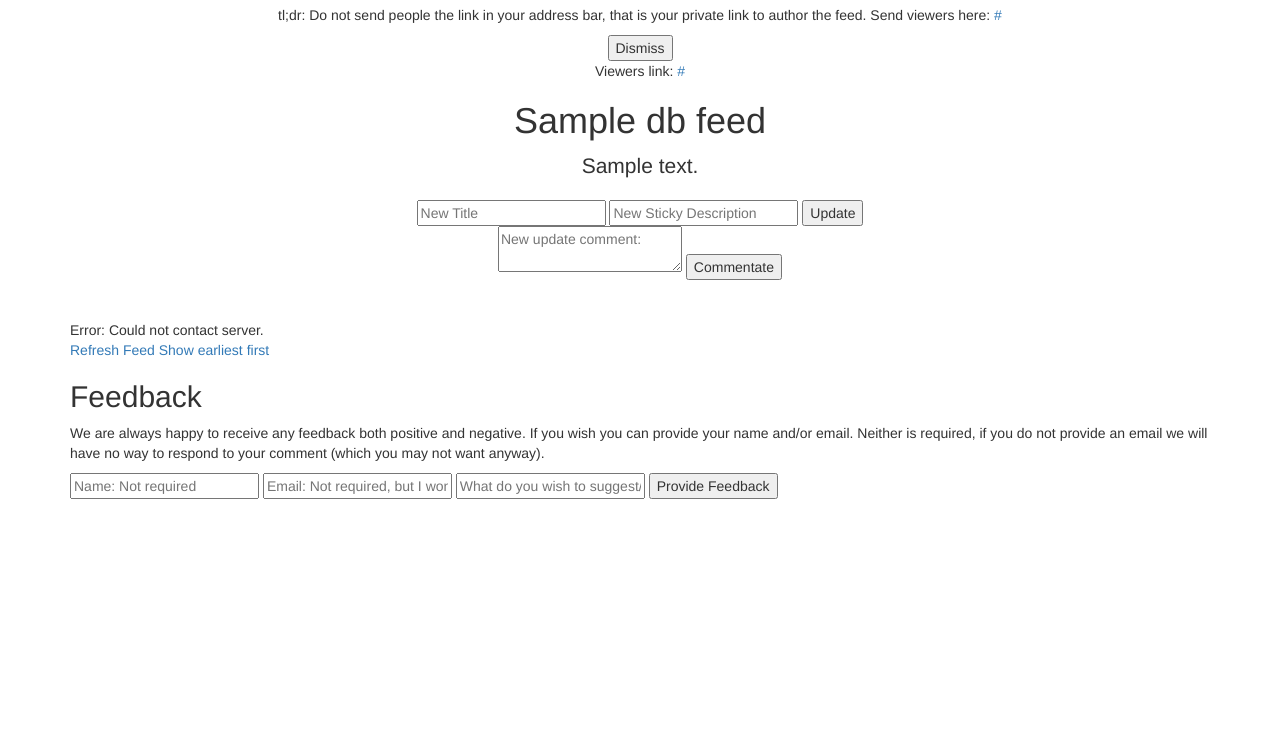
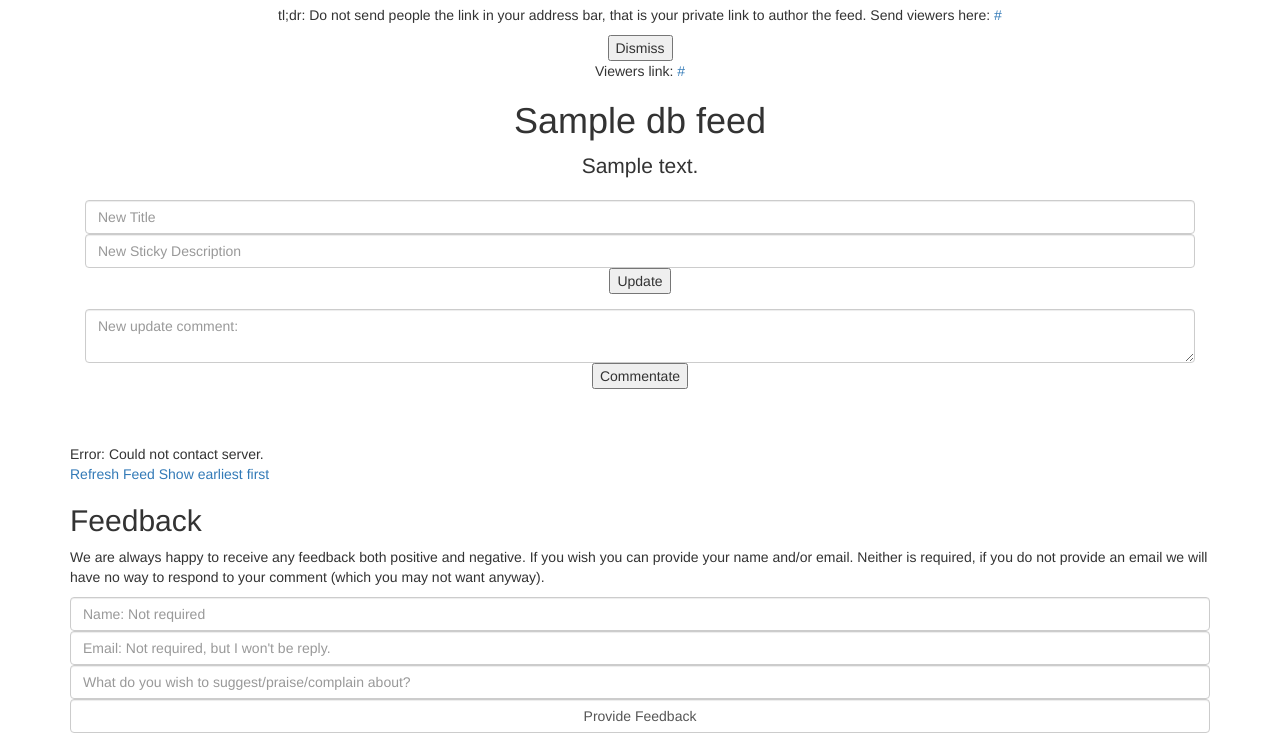
Before and after one commit to allanderek/blow-by-blow, a Python web app: template app/templates/view_feed.html in a window 1280 px wide. Shown: the part 275-1023 px from the top of the page. Before the commit the page ends 774 px from the top, so only its background shows below. Run offline with Jinja, Linux system fonts and the light colour scheme; the template is opened without the code that fills it: most values are stand-ins (such as "Sample title", 1, 10 or a date in 2020); form fields are guessed from the names that the template uses; some libraries are stand-ins or nearby versions.

Commit message:
Use bootstrap classes for the list view of moments and for the forms for updating the feed and giving feedback.

```diff
--- a/app/templates/base.html
+++ b/app/templates/base.html
@@ -82,12 +82,14 @@ body {
       </p>
       <form id="give-feedback" class="feedback-controls" method="POST"
             action="{{ url_for('give_feedback') }}">
-        {{ feedback_form.hidden_tag() }}
-        {{ feedback_form.feedback_name(placeholder="Name: Not required") }}
-        {{ feedback_form.feedback_email(placeholder="Email: Not required, but I won't be reply.") }}
-        {{ feedback_form.feedback_text(placeholder="What do you wish to suggest/praise/complain about?") }}
-        <button type="submit" class="feedback_submit_button"
-                id="feedback_submit_button" name="feedback_submit_button">Provide Feedback</button>
+        <div class="form-group">
+          {{ feedback_form.hidden_tag() }}
+          {{ feedback_form.feedback_name(placeholder="Name: Not required", class="form-control") }}
+          {{ feedback_form.feedback_email(placeholder="Email: Not required, but I won't be reply.",  class="form-control") }}
+          {{ feedback_form.feedback_text(placeholder="What do you wish to suggest/praise/complain about?", class="form-control") }}
+          <button type="submit" class="form-control"
+                  id="feedback_submit_button" name="feedback_submit_button">Provide Feedback</button>
+        </div><!-- /.form-group -->
       </form>
     </div><!-- /#.feedback-area -->
 </div><!-- /.container -->
--- a/app/templates/view_feed.html
+++ b/app/templates/view_feed.html
@@ -61,13 +61,15 @@
           action="{{ url_for('update_feed',
                              feed_no=db_feed.id,
                              secret=secret) }}">
+        <div class="form-group">
           {{ update_feed_form.hidden_tag() }}
-        {{ update_feed_form.title_text(placeholder="New Title") }}
-        {{ update_feed_form.desc_text(placeholder="New Sticky Description") }}
+          {{ update_feed_form.title_text(placeholder="New Title", class="form-control") }}
+          {{ update_feed_form.desc_text(placeholder="New Sticky Description", class="form-control") }}
           <button type="submit"
                   class="update-feed-header-button"
                   id="update-feed-header-button"
                   name="update-feed-header-button">Update</button>
+        </div><!-- /.form-group -->
     </form>
 </div><!-- End of update-controls -->
 {% endif %}
@@ -79,14 +81,17 @@
               method="POST"
               action="{{ url_for('update_feed', feed_no=db_feed.id,
                                  secret=secret) }}">
+          <div class="form-group">
                 {{ update_feed_form.hidden_tag() }}
-                {{ update_feed_form.comment_text(placeholder="New update comment:") }}
+                {{ update_feed_form.comment_text(placeholder="New update comment:", class="form-control") }}
                 <button type="submit"
                         class="commentate_button"
                         id="commentate_button"
                         name="commentate_button">Commentate</button>
+          </div><!-- /.form-group -->
+
         </form>
-    </div>
+    </div><!-- /#commentate-area -->
 {% endif %}
 
 {% endblock %} <!-- lead_content -->
@@ -98,7 +103,7 @@ Feed is refreshing
 <a href="javascript:refresh_feed('{{ db_feed.id }}');">Refresh Feed</a>
 <a id="toggle-feed-direction" href="javascript:toggle_feed_direction();">Toggle Feed Direction</a>
 
-<ul id="feed-moment-list">
+<ul id="feed-moment-list" class="list-group">
 </ul>
 
 {% endblock %} <!-- main_contents -->
@@ -117,7 +122,7 @@ function refresh_feed(feed_id) {
         for (i = 0; i < moments.length; i++) {
           moment = moments[i];
 	  moment_li = document.createElement('li');
-	  moment_li.className = "feed-moment";
+	  moment_li.className = "feed-moment list-group-item";
           time_div = document.createElement('div');
 	  time_div.className = "comment-time";
           time_div.innerHTML = moment['time']
```
Lines whose indentation alone changed are shown as unchanged.
